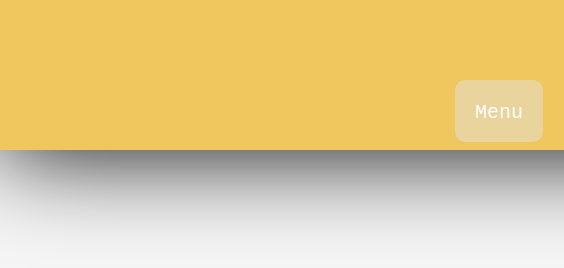
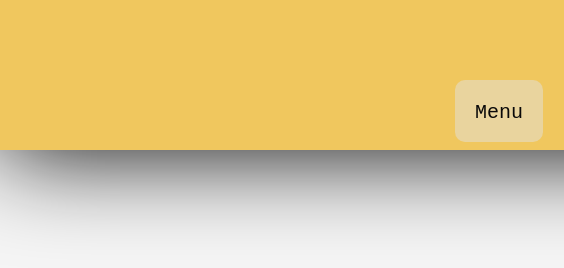
Before and after one commit to lia509/desafio, a plain HTML site: page layout/header.html in a window 1280 px wide. In both pictures the pointer is over the link "Menu". Shown: the full height of the page, 0-564 px from the left. Drawn offline with Linux system fonts and the light colour scheme.

```diff
--- a/layout/header.css
+++ b/layout/header.css
@@ -43,7 +43,7 @@ a {
 }
 
 a:hover {
-    color: white;
+    color: rgb(10, 9, 9);
     background-color: rgba(225, 225, 225, 0.489);
     border-radius: 10px;
 }
```
Also changed, not shown: pages/ana.html (added).
